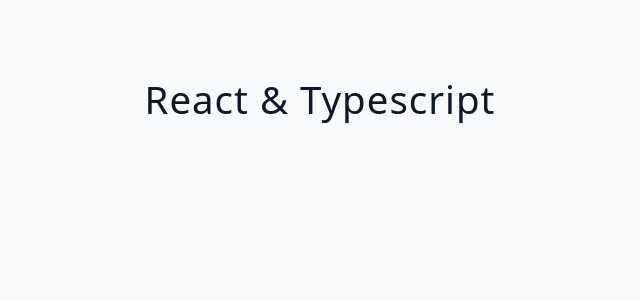
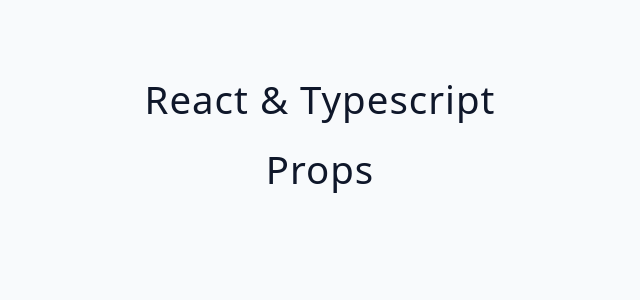
Before and after one commit to AnnaLinden/React_with_typescript, a React (Vite) app: page / in a window 1280 px wide. Shown: the top 300 px of the page, without its empty margins (320-960 px from the left). Built offline with nearby package versions, Linux system fonts and the light colour scheme.

Commit message:
typescript return

```diff
--- a/src/App.tsx
+++ b/src/App.tsx
@@ -1,7 +1,9 @@
+import Component from "./starter/02-props";
+
 function App() {
   return (
     <main>
-      <h2>React & Typescript</h2>
+      <Component />
     </main>
   );
 }
--- a/src/starter/01-return/index.tsx
+++ b/src/starter/01-return/index.tsx
@@ -1,4 +1,6 @@
-function Component() {
+function Component(): JSX.Element | null | string{
+  return null;
+  return "well hello there";
   return (
     <div>
       <h2>React & Typescript</h2>
```
